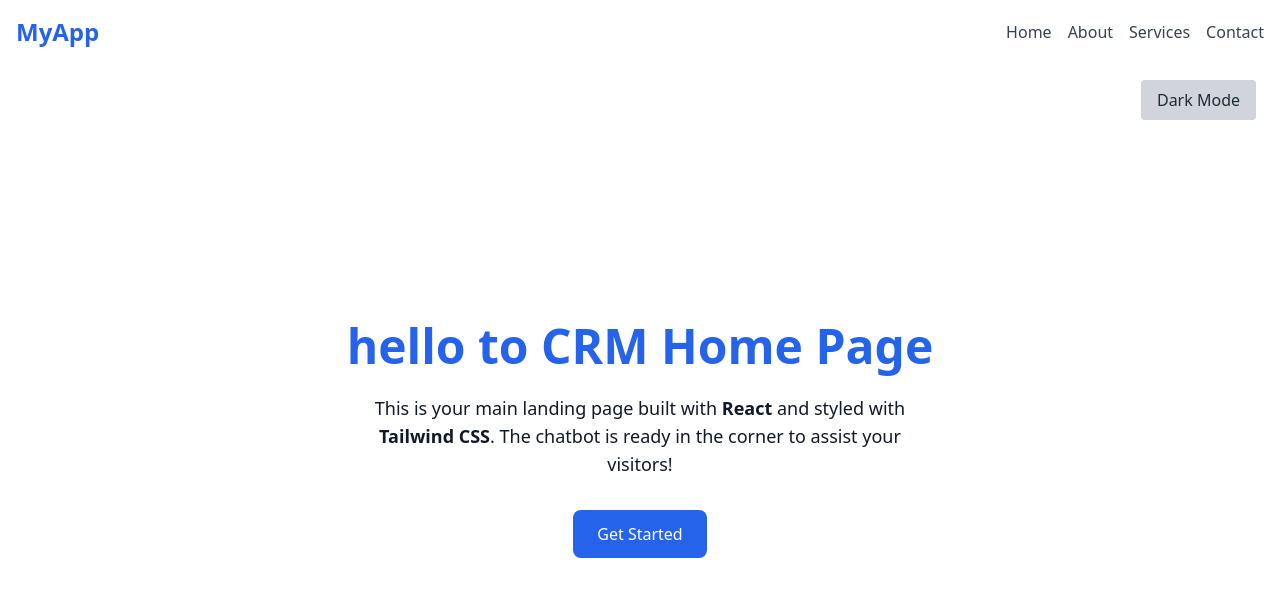
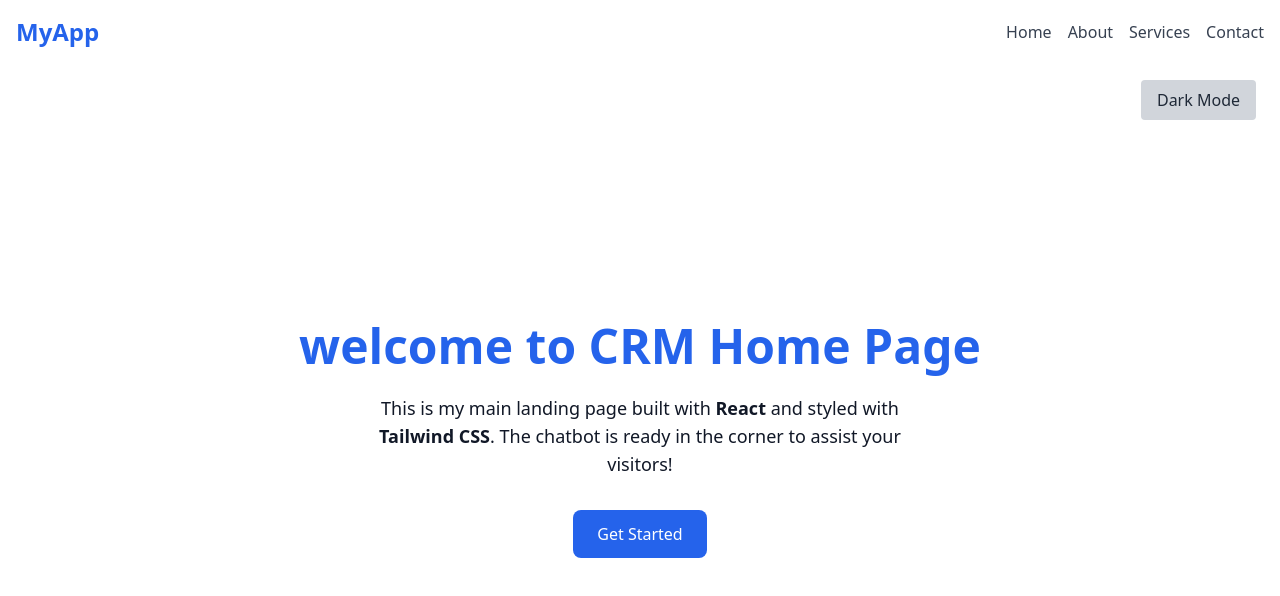
Before and after one commit to SE01-Industry-Based-Group-Project2025/crm_repo, a React (Create React App) app in the folder my-app/: page / in a window 1280 px wide. Shown: the top 596 px of the page. Built offline with nearby package versions, Linux system fonts and the light colour scheme.

Commit message:
para changed

```diff
--- a/my-app/src/pages/Home.js
+++ b/my-app/src/pages/Home.js
@@ -19,10 +19,10 @@ function Home() {
         {/* Centered content */}
         <div className="flex flex-col items-center justify-center h-[80vh] text-center">
           <h1 className="text-5xl font-extrabold text-blue-600 dark:text-blue-300 mb-6">
-            hello to CRM Home Page
+            welcome to CRM Home Page
           </h1>
           <p className="text-lg max-w-xl">
-            This is your main landing page built with <strong>React</strong> and styled with <strong>Tailwind CSS</strong>.
+            This is my main landing page built with <strong>React</strong> and styled with <strong>Tailwind CSS</strong>.
             The chatbot is ready in the corner to assist your visitors!
           </p>
           <a
```
